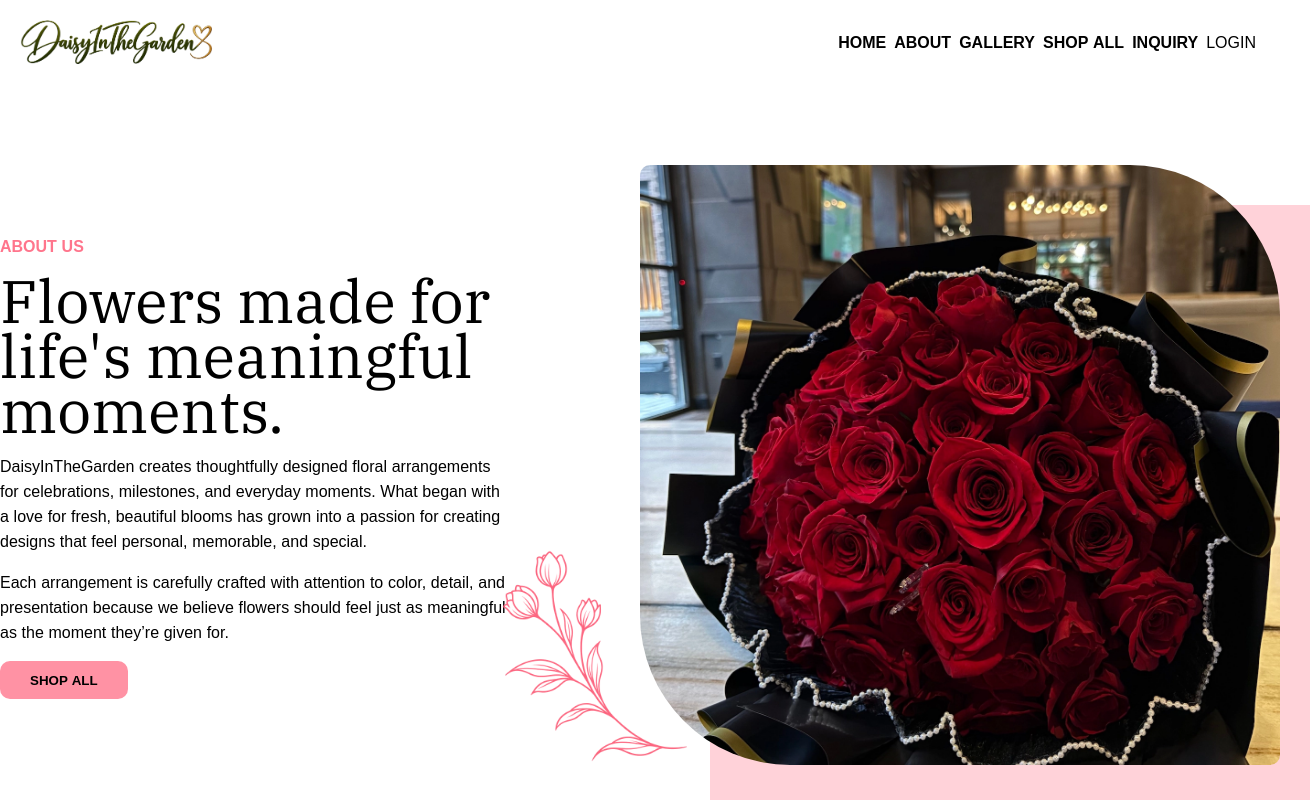
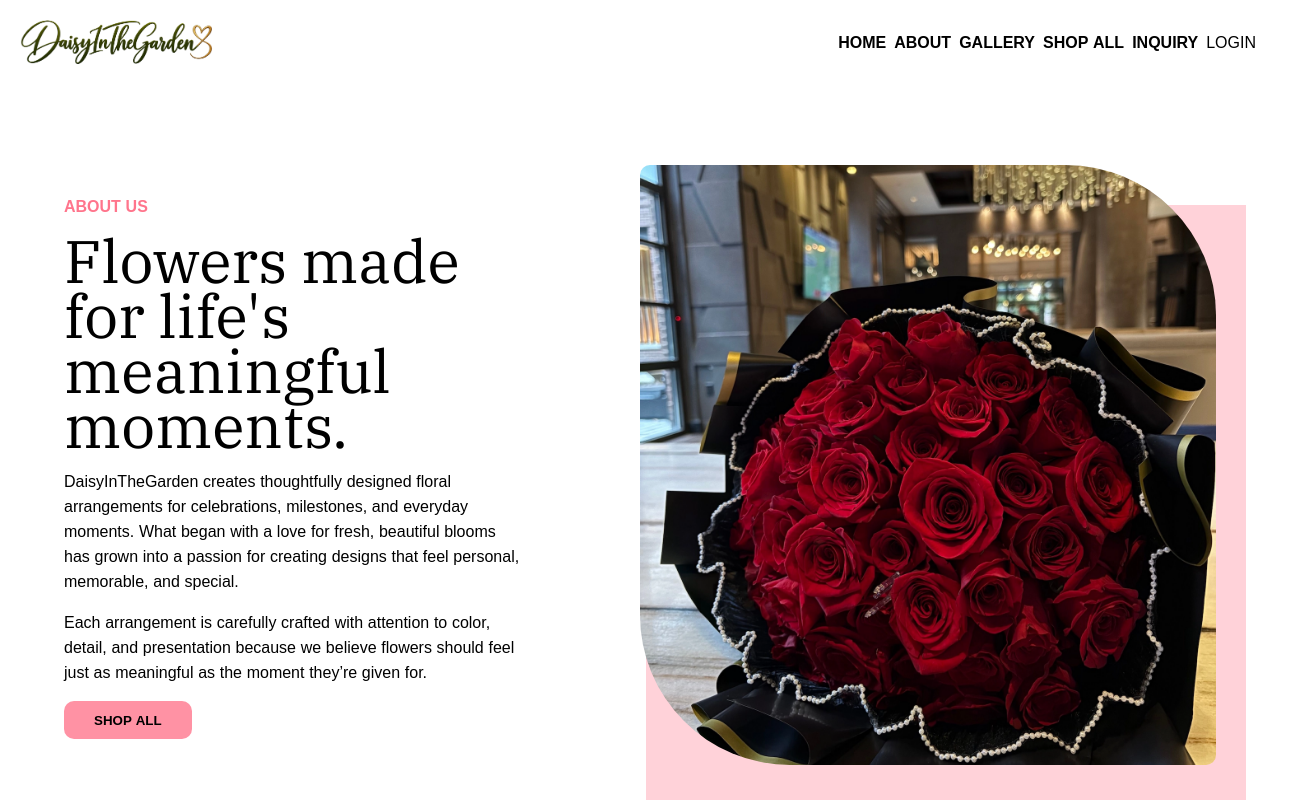
Before and after one commit to AllenCodess/Floralsite, a React (Vite) app in the folder frontend/: page /about in a window 1280 px wide. Shown: the top 800 px of the page, 1310 px wide, since content can reach past the window. Built offline with nearby package versions, Linux system fonts and the light colour scheme.

Commit message:
fixed mobile response for about page

```diff
--- a/frontend/src/index.css
+++ b/frontend/src/index.css
@@ -503,6 +503,15 @@ hr {
     line-height: 35px;
   }
 }
+
+@media (max-width: 1388px) {
+  .about-container {
+    width: 90%;
+  }
+  .floral-about {
+    display: none;
+  }
+}
 @media (max-width: 1318px) {
   .top-header {
     font-family: "Cinzel", serif;
@@ -516,6 +525,12 @@ hr {
     font-size: 40px;
     width: 90%;
     line-height: 35px;
+  }
+}
+
+@media (max-width: 1270px) {
+  .div-pink-bg {
+    display: none;
   }
 }
 
```
